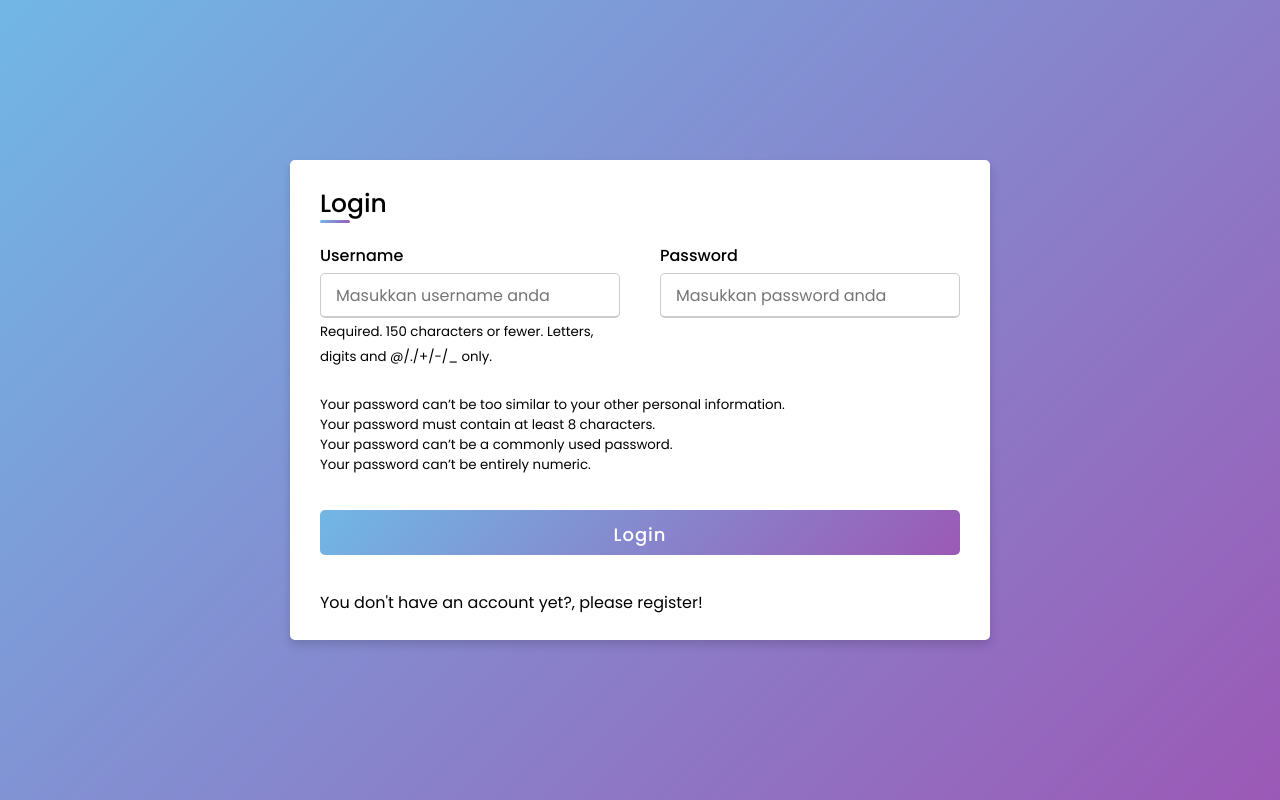
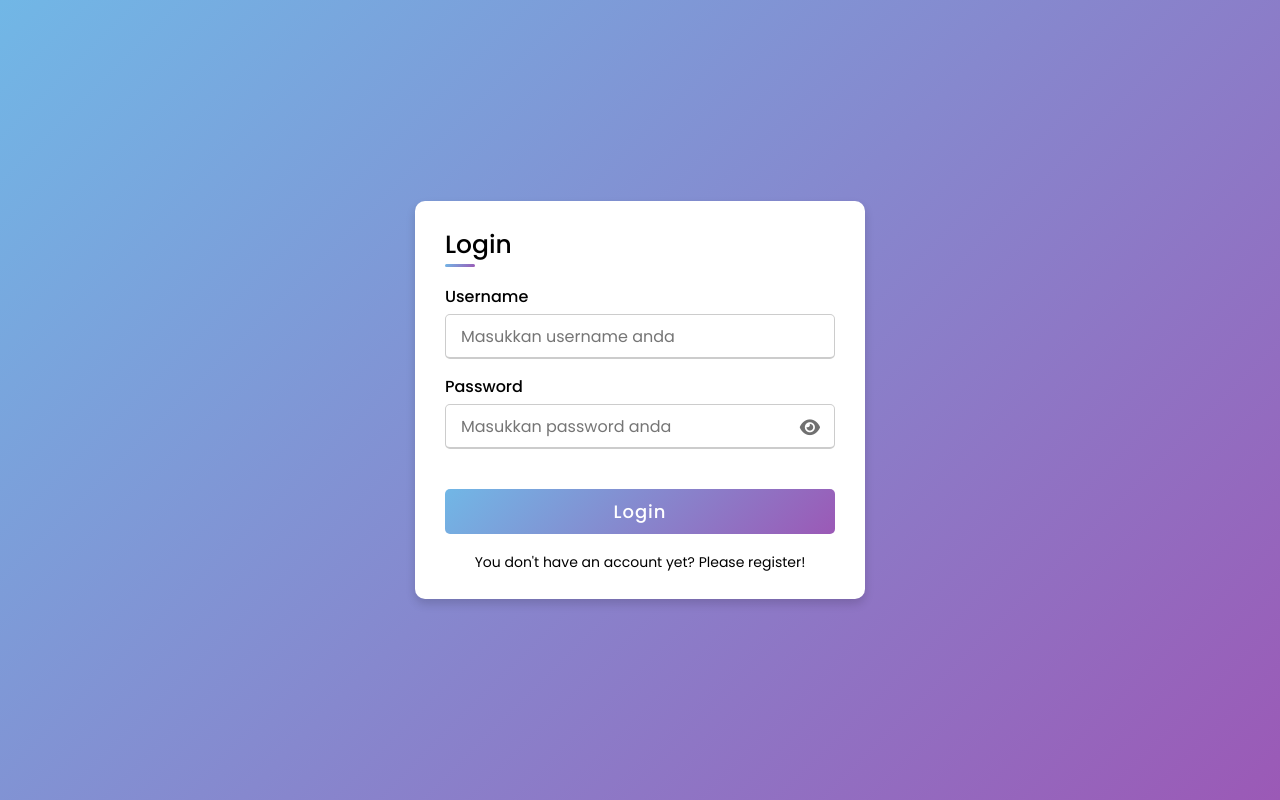
Before and after one commit to b4its/ozora-esai, a Django app: page / in a window 1280 px wide. Run offline with Django 5.2, Linux system fonts and the light colour scheme.

Commit message:
feat: add eyes in password

```diff
--- a/web_ozora/account/templates/login.html
+++ b/web_ozora/account/templates/login.html
@@ -1,11 +1,15 @@
-<!DOCTYPE html> {% load static %}
-<!-- Created By CodingLab - www.codinglabweb.com -->
+<!DOCTYPE html>
+{% load static %}
 <html lang="en" dir="ltr">
   <head>
     <meta charset="UTF-8" />
     <title>Login | OZORA</title>
+    <meta name="viewport" content="width=device-width, initial-scale=1.0" />
+
     <link rel="stylesheet" href="{% static 'css/iziToast.css' %}">
     <link rel="stylesheet" href="{% static 'css/iziToast.min.css' %}">
+    <link rel="stylesheet" href="https://cdnjs.cloudflare.com/ajax/libs/font-awesome/6.4.0/css/all.min.css">
+
     <style>
       @import url("https://fonts.googleapis.com/css2?family=Poppins:wght@200;300;400;500;600;700&display=swap");
       * {
@@ -23,27 +27,24 @@
         background: linear-gradient(135deg, #71b7e6, #9b59b6);
       }
       .container {
-        max-width: 700px;
+        max-width: 450px; /* UX: Lebih kecil dari register agar lebih fokus untuk login */
         width: 100%;
         background-color: #fff;
         padding: 25px 30px;
-        border-radius: 5px;
+        border-radius: 10px; /* Sedikit lebih rounded */
         box-shadow: 0 5px 10px rgba(0, 0, 0, 0.15);
       }
       .container .title {
         font-size: 25px;
         font-weight: 500;
         position: relative;
-      }
-
-      ul li {
-        list-style-type: none;
+        margin-bottom: 20px;
       }
       .container .title::before {
         content: "";
         position: absolute;
         left: 0;
-        bottom: 0;
+        bottom: -3px;
         height: 3px;
         width: 30px;
         border-radius: 5px;
@@ -55,15 +56,39 @@
         justify-content: space-between;
         margin: 20px 0 12px 0;
       }
+
+      /* UX Change: Full width untuk Login Form agar lebih rapi */
       form .user-details .input-box {
         margin-bottom: 15px;
-        width: calc(100% / 2 - 20px);
+        width: 100%;
       }
+
       form .input-box span.details {
         display: block;
         font-weight: 500;
         margin-bottom: 5px;
       }
+
+      /* --- Start: Perbaikan UI Password --- */
+      .password-container {
+        position: relative;
+        width: 100%;
+      }
+      .password-container i {
+        position: absolute;
+        right: 15px;
+        top: 50%;
+        transform: translateY(-50%);
+        color: #707070;
+        cursor: pointer;
+        font-size: 18px;
+        z-index: 10;
+      }
+      .password-container i:hover {
+        color: #9b59b6;
+      }
+      /* --- End: Perbaikan UI Password --- */
+
       .user-details .input-box input {
         height: 45px;
         width: 100%;
@@ -79,51 +104,19 @@
       .user-details .input-box input:valid {
         border-color: #9b59b6;
       }
-      form .gender-details .gender-title {
-        font-size: 20px;
-        font-weight: 500;
-      }
-      form .category {
-        display: flex;
-        width: 80%;
-        margin: 14px 0;
-        justify-content: space-between;
-      }
-      form .category label {
-        display: flex;
-        align-items: center;
-        cursor: pointer;
-      }
 
       form input:focus {
         background: linear-gradient(135deg, #71b7e6, #9b59b6);
         border:1px solid black;
-
+        color: white;
       }
       form input:focus::placeholder {
         color:white;
       }
-      form .category label .dot {
-        height: 18px;
-        width: 18px;
-        border-radius: 50%;
-        margin-right: 10px;
-        background: #d9d9d9;
-        border: 5px solid transparent;
-        transition: all 0.3s ease;
-      }
-      #dot-1:checked ~ .category label .one,
-      #dot-2:checked ~ .category label .two,
-      #dot-3:checked ~ .category label .three {
-        background: #9b59b6;
-        border-color: #d9d9d9;
-      }
-      form input[type="radio"] {
-        display: none;
-      }
+
       form .button {
         height: 45px;
-        margin: 35px 0;
+        margin: 25px 0 15px 0;
       }
       form .button input {
         height: 100%;
@@ -139,43 +132,23 @@
         background: linear-gradient(135deg, #71b7e6, #9b59b6);
       }
       form .button input:hover {
-        /* transform: scale(0.99); */
         background: linear-gradient(-135deg, #71b7e6, #9b59b6);
       }
       a {
         color: black;
         text-decoration: none;
+        font-size: 14px;
       }
-      a :hover {
+      a:hover {
         color: purple;
-        transform: translateX(5px);
+        text-decoration: underline;
       }
-      @media (max-width: 584px) {
-        .container {
-          max-width: 100%;
-        }
-        form .user-details .input-box {
-          margin-bottom: 15px;
-          width: 100%;
-        }
-        form .category {
-          width: 100%;
-        }
-        .content form .user-details {
-          max-height: 300px;
-          overflow-y: scroll;
-        }
-        .user-details::-webkit-scrollbar {
-          width: 5px;
-        }
-      }
-      @media (max-width: 459px) {
-        .container .content .category {
-          flex-direction: column;
-        }
+      .register-link {
+        text-align: center;
+        display: block;
+        margin-top: 10px;
       }
     </style>
-    <meta name="viewport" content="width=device-width, initial-scale=1.0" />
   </head>
   <body>
     <div class="container">
@@ -186,33 +159,53 @@
             <div class="input-box">
               <span class="details">Username</span>
               <input type="text" name="username" placeholder="Masukkan username anda" required />
-              <small id="hint_id_username" class="form-text text-muted">Required. 150 characters or fewer. Letters, digits and @/./+/-/_ only.</small>
             </div>
 
             <div class="input-box">
               <span class="details">Password</span>
-              <input type="password" name="password" placeholder="Masukkan password anda" required />
+              <div class="password-container">
+                <input type="password" name="password" id="id_password" placeholder="Masukkan password anda" required />
+                <i class="fa-solid fa-eye" id="togglePassword" onclick="togglePassword()"></i>
               </div>
             </div>
-          <small id="hint_id_password1" class="form-text text-muted"
-          ><ul>
-            <li>Your password can’t be too similar to your other personal information.</li>
-            <li>Your password must contain at least 8 characters.</li>
-            <li>Your password can’t be a commonly used password.</li>
-            <li>Your password can’t be entirely numeric.</li>
-          </ul></small
-          <style></style>
-          <div class="button" style="display: flex; flex-direction: column; gap: 1rem">{% csrf_token %} <input type="submit" value="Login" / style="padding:0.6em"></div>
-          <a href="{% url 'register' %}" class="register">You don't have an account yet?, please register!</a>
+          </div>
+
+          <div class="button">
+            {% csrf_token %}
+            <input type="submit" value="Login">
+          </div>
+
+          <div class="register-link">
+             <a href="{% url 'register' %}">You don't have an account yet? Please register!</a>
+          </div>
         </form>
       </div>
     </div>
+
     <script src="{% static 'js/iziToast.js' %}"></script>
     <script src="{% static 'js/iziToast.min.js' %}"></script>
+
+    <script>
+      // Fungsi Toggle Password Single
+      function togglePassword() {
+        const passwordInput = document.getElementById('id_password');
+        const icon = document.getElementById('togglePassword');
+
+        if (passwordInput.type === "password") {
+            passwordInput.type = "text";
+            icon.classList.remove("fa-eye");
+            icon.classList.add("fa-eye-slash");
+        } else {
+            passwordInput.type = "password";
+            icon.classList.remove("fa-eye-slash");
+            icon.classList.add("fa-eye");
+        }
+      }
+    </script>
+
     {% if messages %}
     {% for message in messages %}
     <script>
-
       iziToast.{{message.tags}}({
         title: '{{message}}',
         position: 'topRight'
@@ -222,47 +215,3 @@
     {% endif %}
   </body>
 </html>
-
-{% comment %}
-<form method="post" action="">
-  <input type="hidden" name="csrfmiddlewaretoken" value="bobrIKbihtkRa6DpQ411OIERAW803uK4hmxrPQyl84S14MFwWn4n8TYP4KUVpzmL" />
-
-  <div id="div_id_email" class="form-group">
-    <label for="id_email" class=""> Email address </label>
-    <div class=""><input type="email" name="email" maxlength="254" class="emailinput form-control" id="id_email" /></div>
-  </div>
-  <div id="div_id_username" class="form-group">
-    <label for="id_username" class="requiredField"> Username<span class="asteriskField">*</span> </label>
-    <div class="">
-      <input type="text" name="username" maxlength="150" autofocus class="textinput textInput form-control" required id="id_username" />
-      <small id="hint_id_username" class="form-text text-muted">Required. 150 characters or fewer. Letters, digits and @/./+/-/_ only.</small>
-    </div>
-  </div>
-  <div id="div_id_password1" class="form-group">
-    <label for="id_password1" class="requiredField"> Password<span class="asteriskField">*</span> </label>
-    <div class="">
-      <input type="password" name="password1" autocomplete="new-password" class="textinput textInput form-control" required id="id_password1" />
-      <small id="hint_id_password1" class="form-text text-muted"
-        ><ul>
-          <li>Your password can’t be too similar to your other personal information.</li>
-          <li>Your password must contain at least 8 characters.</li>
-          <li>Your password can’t be a commonly used password.</li>
-          <li>Your password can’t be entirely numeric.</li>
-        </ul></small
-      >
-    </div>
-  </div>
-  <div id="div_id_password2" class="form-group">
-    <label for="id_password2" class="requiredField"> Password confirmation<span class="asteriskField">*</span> </label>
-    <div class="">
-      <input type="password" name="password2" autocomplete="new-password" class="textinput textInput form-control" required id="id_password2" />
-      <small id="hint_id_password2" class="form-text text-muted">Enter the same password as before, for verification.</small>
-    </div>
-  </div>
-  <br />
-  <div style="display: flex; flex-direction: column; gap: 2rem; justify-content: center; margin-top: 1rem">
-    <input type="submit" value="create an account" />
-    <a href="/account/login/">Do you already have a account? </a>
-  </div>
-</form>
-{% endcomment %}
--- a/web_ozora/main/templates/index.html
+++ b/web_ozora/main/templates/index.html
@@ -258,7 +258,7 @@
         <header>
             <div class="header-content">
                 <h1 id="page-title">Device Connection</h1>
-                <p id="page-subtitle">Textile Wastewater Treatment System</p>
+                <p id="page-subtitle">Textile Wastewater Treatment  </p>
             </div>
             <div class="header-actions">
                 <div class="theme-switch-wrapper">
```
Also changed, not shown: web_ozora/account/templates/register.html (+73 -63 lines), web_ozora/db.sqlite3, 2 other files. Lines whose indentation alone changed are shown as unchanged.
